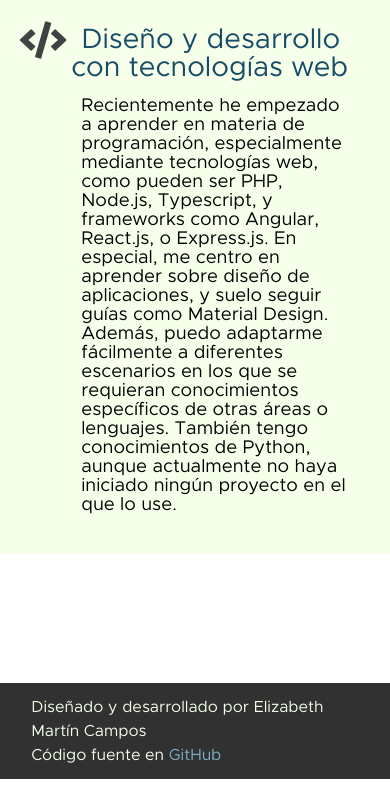
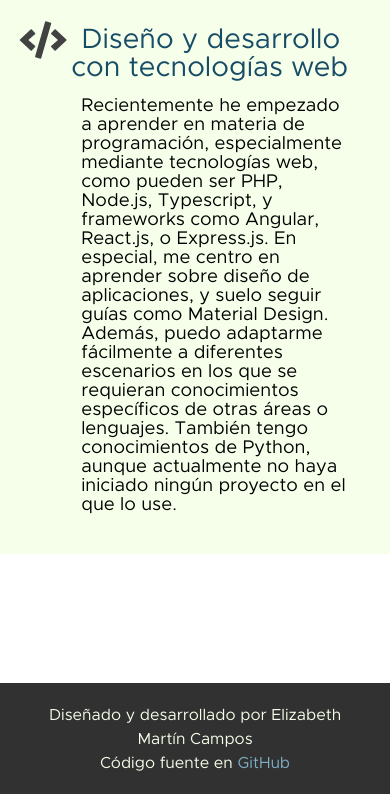
Before and after one commit to elizabeth-dev/elizabeth.sh, a plain HTML site: page public/index.html in a window 390 px wide. Shown: the part 5413-6207 px from the top of the page. Drawn offline with Linux system fonts and the light colour scheme.

Commit message:
Modified footer style

```diff
--- a/public/css/style.css
+++ b/public/css/style.css
@@ -362,7 +362,7 @@ footer a:hover {
 		margin: 3% 0;
 	}
 	footer {
-		padding: 3% 8%;
-		text-align: start;
+		padding: 5% 8%;
+		text-align: center;
 	}
 }
```
